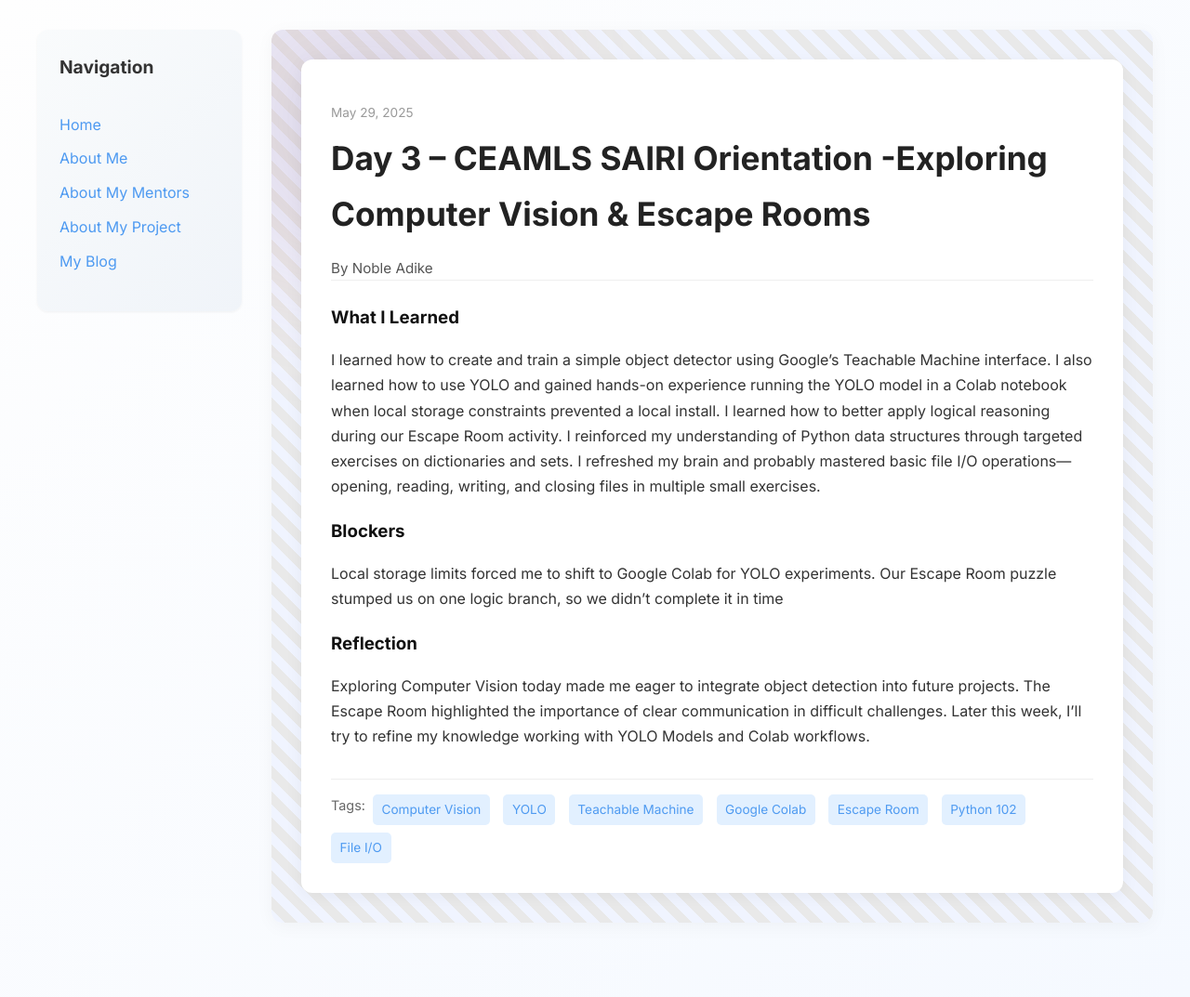
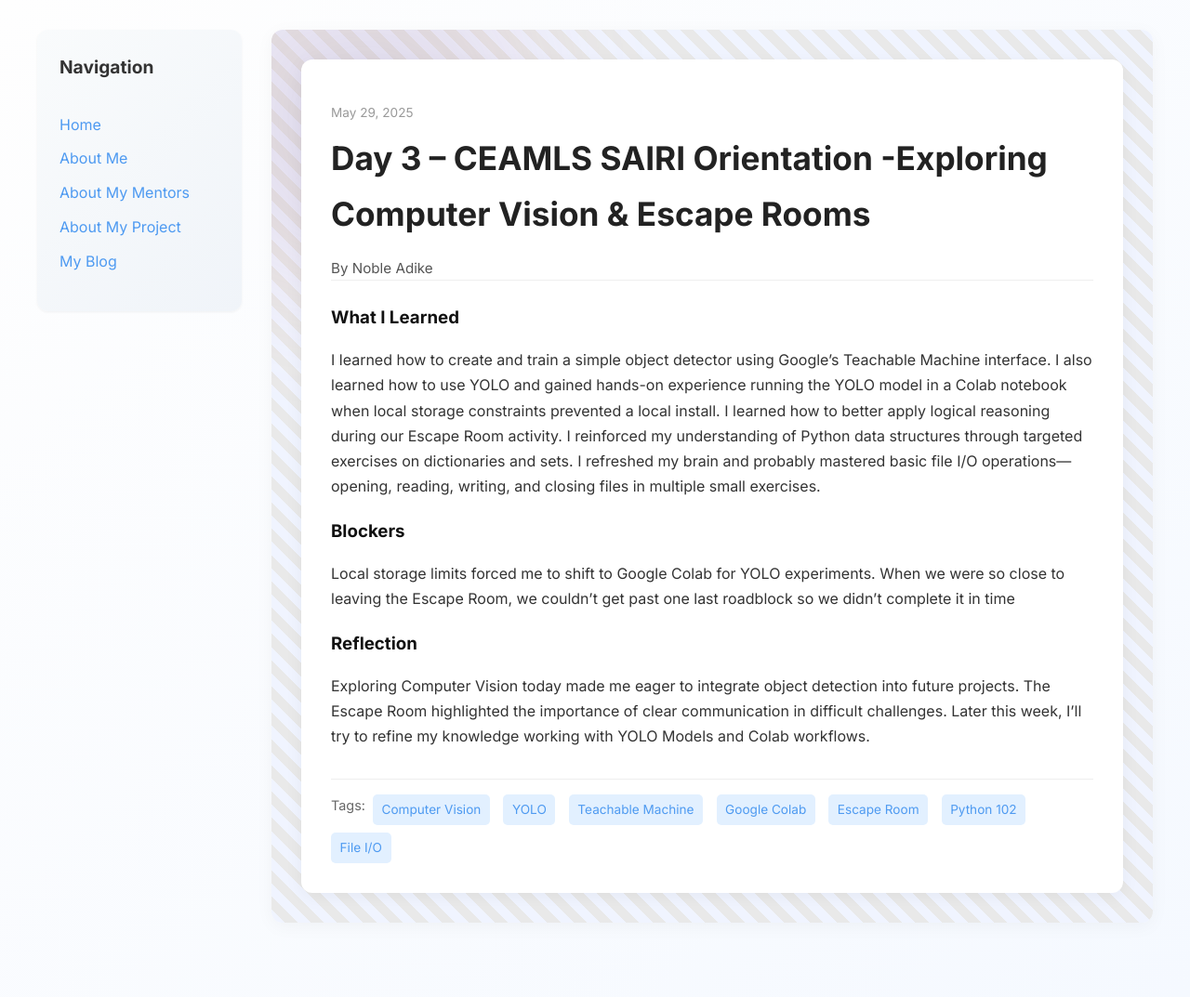
Before and after one commit to kingnaddy/kingnaddy.github.io, a Jekyll site: the page built from _posts/2025-05-29-day-3.md, in a window 1280 px wide. Shown: the whole page at 93% size. Built offline with Jekyll 4.4.1, drawn with Linux system fonts in a browser that asks for light colours.

Commit message:
Update 2025-05-29-day-3.md

```diff
--- a/_posts/2025-05-29-day-3.md
+++ b/_posts/2025-05-29-day-3.md
@@ -10,7 +10,7 @@ what_i_learned: |
   I learned how to create and train a simple object detector using Google’s Teachable Machine interface. I also learned how to use YOLO and gained hands-on experience running the YOLO model in a Colab notebook when local storage constraints prevented a local install. I learned how to better apply logical reasoning during our Escape Room activity. I reinforced my understanding of Python data structures through targeted exercises on dictionaries and sets. I refreshed my brain and probably mastered basic file I/O operations—opening, reading, writing, and closing files in multiple small exercises.
 
 blockers: |
-  Local storage limits forced me to shift to Google Colab for YOLO experiments. Our Escape Room puzzle stumped us on one logic branch, so we didn’t complete it in time
+  Local storage limits forced me to shift to Google Colab for YOLO experiments. When we were so close to leaving the Escape Room, we couldn't get past one last roadblock so we didn’t complete it in time
 
 reflection: |
   Exploring Computer Vision today made me eager to integrate object detection into future projects. The Escape Room highlighted the importance of clear communication in difficult challenges. Later this week, I’ll try to refine my knowledge working with YOLO Models and Colab workflows.
```
